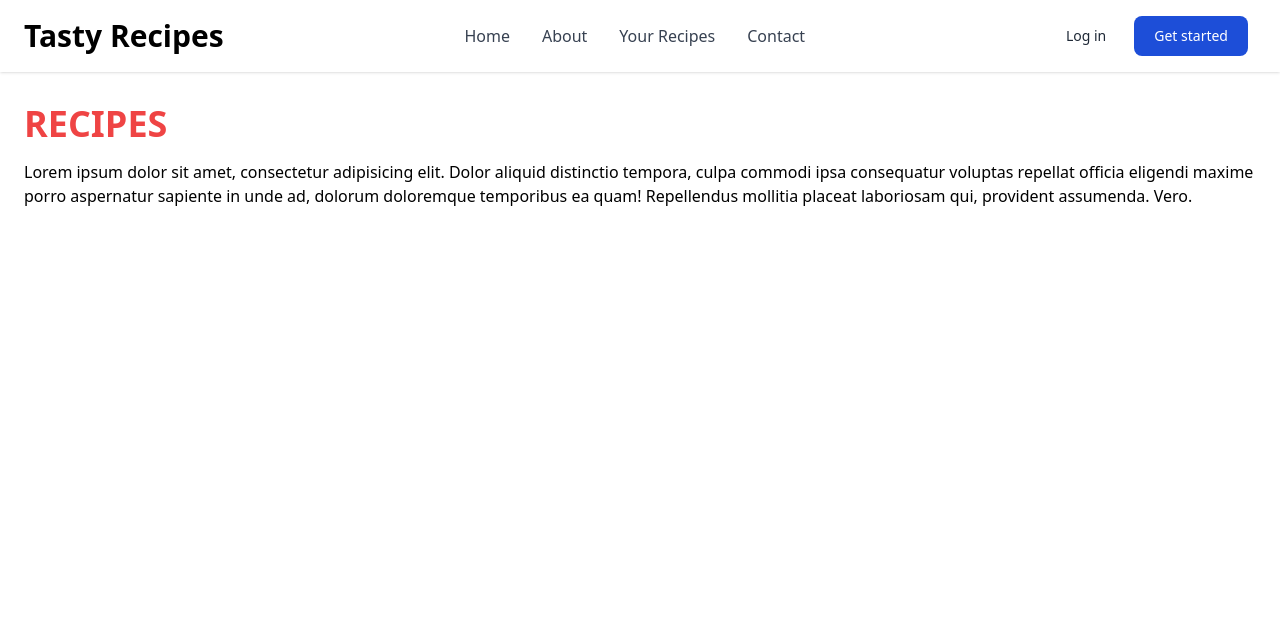
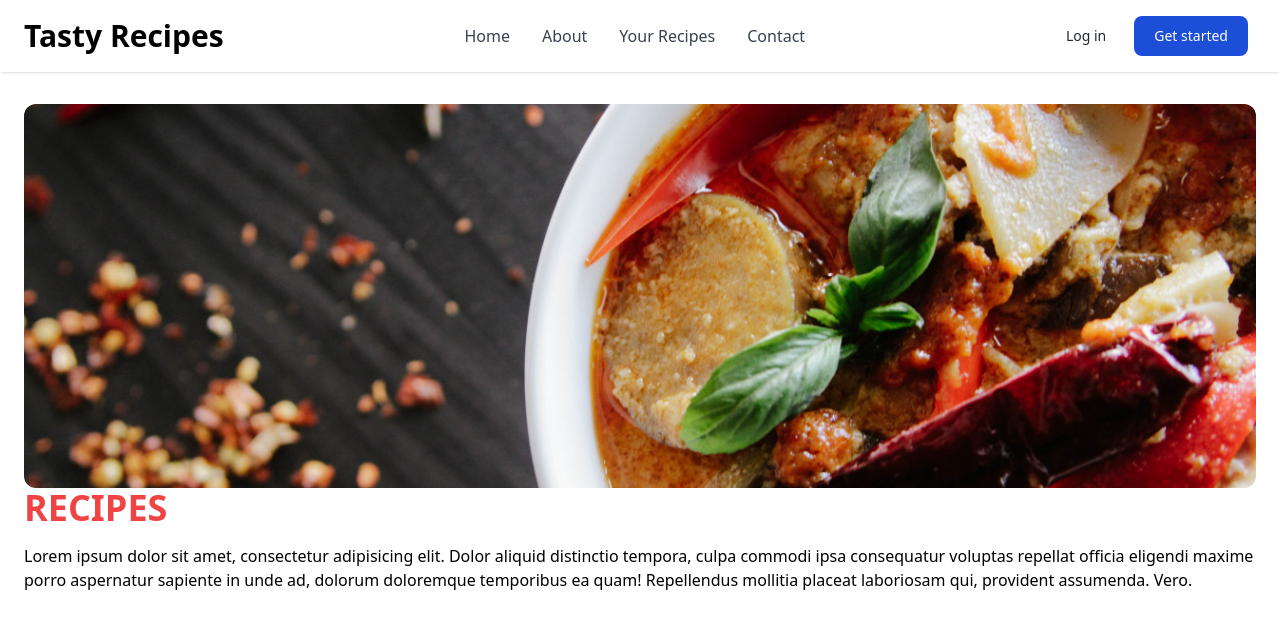
Before and after one commit to Jon-Felipe/Tasty-React, a React (Vite) app: page / in a window 1280 px wide. Shown: the top 628 px of the page. Built offline with nearby package versions, Linux system fonts and the light colour scheme.

Commit message:
added hero section

```diff
--- a/src/pages/Home.tsx
+++ b/src/pages/Home.tsx
@@ -1,4 +1,5 @@
 import React from 'react';
+import heroImg from '../assets/hero-img.jpg';
 
 type Props = {};
 
@@ -6,6 +7,16 @@ const Home = (props: Props) => {
   return (
     <section className='px-4 lg:px-6 pt-8'>
       <div className='max-w-screen-xl mx-auto'>
+        {/* hero section */}
+        <div className='h-52 lg:h-96 rounded-xl overflow-hidden'>
+          <img
+            src={heroImg}
+            alt='hero image'
+            className='w-full h-full object-cover'
+          />
+        </div>
+
+        {/* intro text */}
         <h1 className='text-4xl text-red-500 font-bold uppercase'>Recipes</h1>
         <p className='mt-4'>
           Lorem ipsum dolor sit amet, consectetur adipisicing elit. Dolor
```
Also changed, not shown: src/assets/hero-img.jpg (added).
